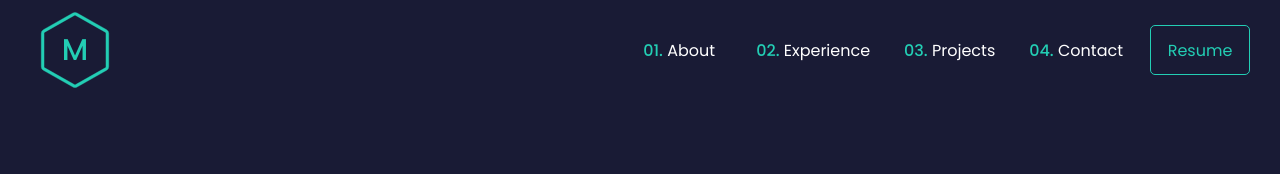
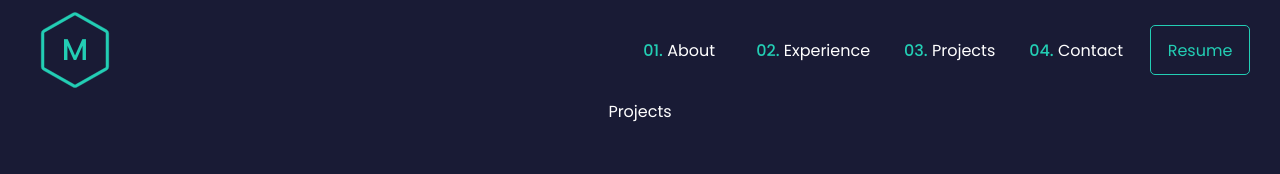
Before and after one commit to CornyCapacitor/portfolio, a React (Vite) app: page /projects in a window 1280 px wide. Shown: the top 174 px of the page. Built offline with nearby package versions, Linux system fonts and the light colour scheme.

Commit message:
cleaning some css and navbar logic + setup for the rest navbar link buttons

```diff
--- a/src/App.css
+++ b/src/App.css
@@ -6,3 +6,8 @@
   height: 100vh;
   width: 100vw;
 }
+
+a {
+  color: inherit;
+  text-decoration: inherit;
+}
--- a/src/App.tsx
+++ b/src/App.tsx
@@ -1,14 +1,23 @@
 import { Route, Routes } from 'react-router-dom'
+import { About } from './components/About'
+import { Contact } from './components/Contact'
+import { Experience } from './components/Experience'
 import { Home } from './components/Home'
 import { Navbar } from './components/Navbar'
+import { Projects } from './components/Projects'
 
 import './App.css'
+
 function App() {
   return (
     <div className="app">
       <Navbar />
       <Routes>
         <Route path="/" element={<Home />} />
+        <Route path="/about" element={<About />} />
+        <Route path="/experience" element={<Experience />} />
+        <Route path="/projects" element={<Projects />} />
+        <Route path="/contact" element={<Contact />} />
       </Routes>
     </div>
   )
--- a/src/components/About.tsx
+++ b/src/components/About.tsx
@@ -0,0 +1,5 @@
+export const About = () => {
+  return (
+    <div className="about">About</div>
+  )
+}
--- a/src/components/Contact.tsx
+++ b/src/components/Contact.tsx
@@ -0,0 +1,5 @@
+export const Contact = () => {
+  return (
+    <div className="contact">Contact</div>
+  )
+}
--- a/src/components/Experience.tsx
+++ b/src/components/Experience.tsx
@@ -0,0 +1,5 @@
+export const Experience = () => {
+  return (
+    <div className="experience">Experience</div>
+  )
+}
--- a/src/components/Navbar.css
+++ b/src/components/Navbar.css
@@ -47,7 +47,7 @@
 }
 
 .navigation-button {
-  height: 50%;
+  height: 50px;
   min-width: 100px;
   background-color: transparent;
   border: none;
@@ -65,19 +65,31 @@
   }
 }
 
-.resume-button {
-  height: 50%;
+.resume-button,
+.navigation-button {
+  height: 50px;
   min-width: 100px;
   background-color: transparent;
-  border: solid 1px var(--primary);
+  border: none;
+  color: #ffffff;
   border-radius: 5px;
-  color: var(--primary);
   font-family: Poppins, Roboto, Arial, Helvetica, sans-serif;
   font-size: 16px;
   transition: 0.2s;
 
   &:hover {
+    border-color: var(--primary);
     cursor: pointer;
     box-shadow: 0px 0px 5px 2px var(--primary);
   }
 }
+
+.navigation-button {
+  border: solid 1px transparent;
+  color: #ffffff;
+}
+
+.resume-button {
+  border: solid 1px var(--primary);
+  color: var(--primary);
+}
--- a/src/components/Navbar.tsx
+++ b/src/components/Navbar.tsx
@@ -1,3 +1,5 @@
+import { Link } from 'react-router-dom'
+
 import './Navbar.css'
 
 export const Navbar = () => (
@@ -7,11 +9,11 @@ export const Navbar = () => (
       <span className="navbar-img-letter highlighted">M</span>
     </div>
     <div className="app-navigation">
-      <button className="navigation-button"><span className="highlighted">01.</span> About</button>
-      <button className="navigation-button"><span className="highlighted">02.</span> Experience</button>
-      <button className="navigation-button"><span className="highlighted">03.</span> Projects</button>
-      <button className="navigation-button"><span className="highlighted">04.</span> Contact</button>
-      <button className="resume-button">Resume</button>
+      <Link to="/about"><button className="navigation-button"><span className="highlighted">01.</span> About</button></Link>
+      <Link to="/experience"><button className="navigation-button"><span className="highlighted">02.</span> Experience</button></Link>
+      <Link to="/projects"><button className="navigation-button"><span className="highlighted">03.</span> Projects</button></Link>
+      <Link to="/contact"><button className="navigation-button"><span className="highlighted">04.</span> Contact</button></Link>
+      <Link to="/"><button className="resume-button">Resume</button></Link>
     </div>
   </nav>
 )
--- a/src/components/Projects.tsx
+++ b/src/components/Projects.tsx
@@ -0,0 +1,5 @@
+export const Projects = () => {
+  return (
+    <div className="projects">Projects</div>
+  )
+}
```
